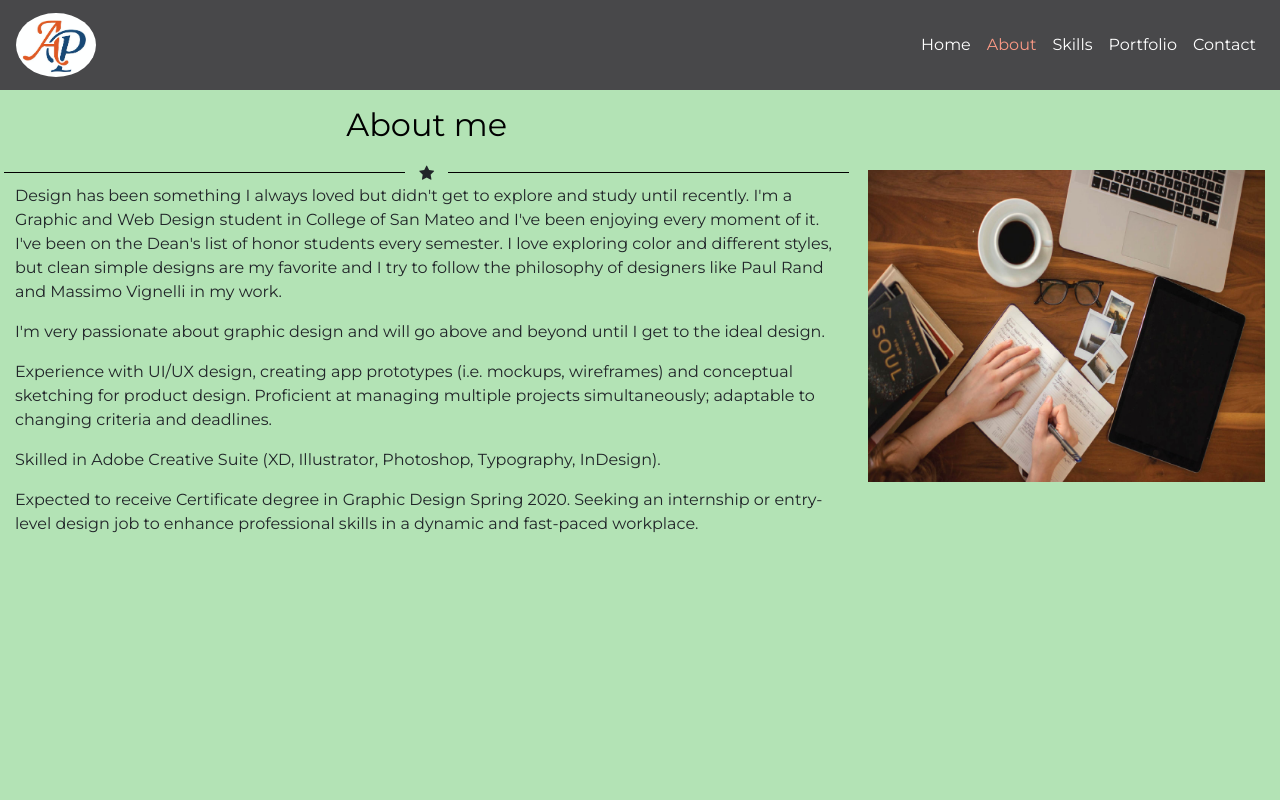
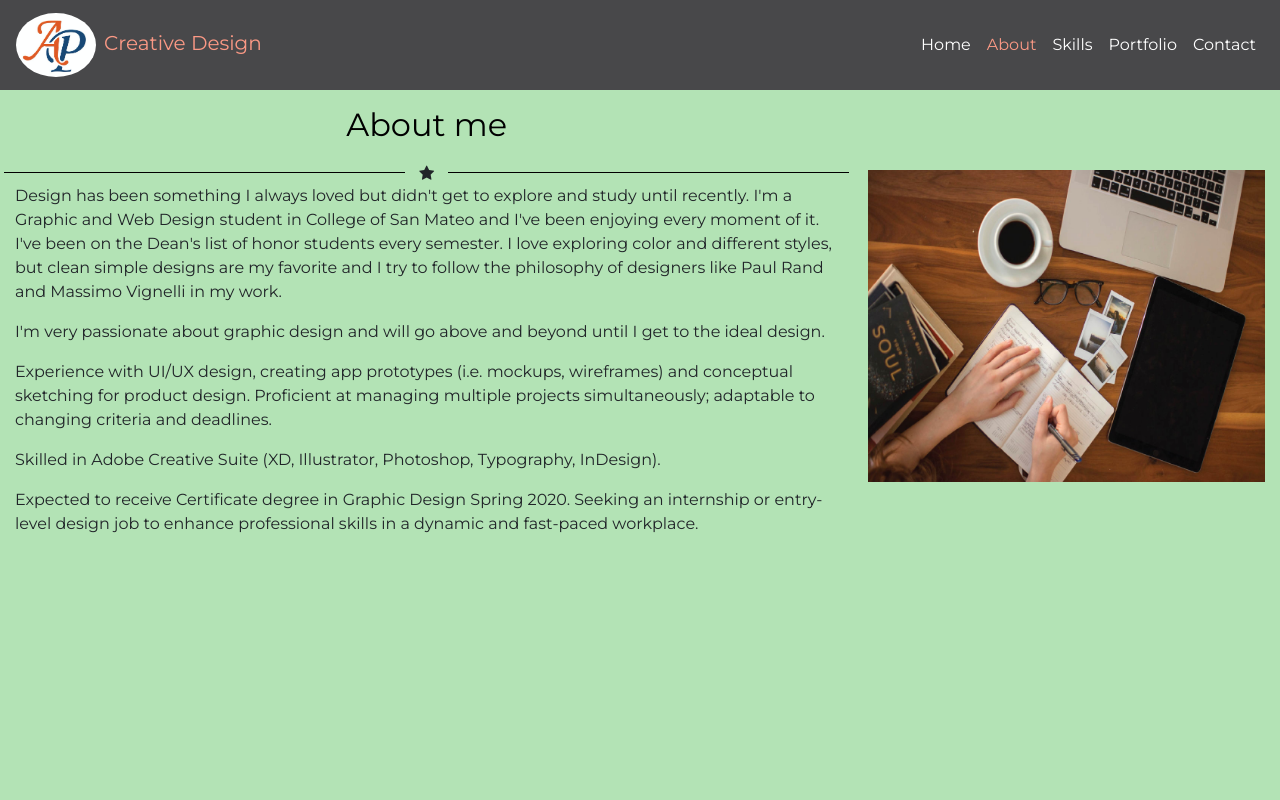
Before and after one commit to asha806/Project-portfolio, a plain HTML site: page about-me.html in a window 1280 px wide. Shown: the top 800 px of the page. Drawn offline with nearby package versions, Linux system fonts and the light colour scheme.

Commit message:
changes1

```diff
--- a/about-me.html
+++ b/about-me.html
@@ -21,7 +21,7 @@
       <nav class="navbar navbar-expand-md">
 
 
-        <a class="navbar-brand" href="index.html"><img src="images/logo.png" class="rounded-circle" width="80px" alt="logo-image"></a>
+        <a class="navbar-brand" href="index.html"><img src="images/logo.png" class="rounded-circle" width="80px" alt="logo-image"><span class="brand-name pl-2">Creative Design<span></a>
         <button class="navbar-toggler bg-light navbar-light" type="button" data-toggle="collapse" data-target="#navbarNav" aria-controls="navbarNav" aria-expanded="false" aria-label="Toggle navigation">
           <span class="navbar-toggler-icon"></span>
         </button>
--- a/css/style.css
+++ b/css/style.css
@@ -57,6 +57,9 @@ body{
 /*.navbar-light a{
 	color:#ffffff;
 }*/
+.brand-name{
+
+}
 .navigation a{
 	color:#ffffff;
 }
@@ -64,7 +67,7 @@ body{
 	color:#B3E3B5;
 }
 
-.active a{
+.active a,.brand-name{
 	color:#FB9985;
 }
 .background-color-section{
```
Also changed, not shown: contact.html (+1 -1 lines), index.html (+1 -1 lines), portfolio.html (+1 -1 lines), skills.html (+1 -1 lines).
